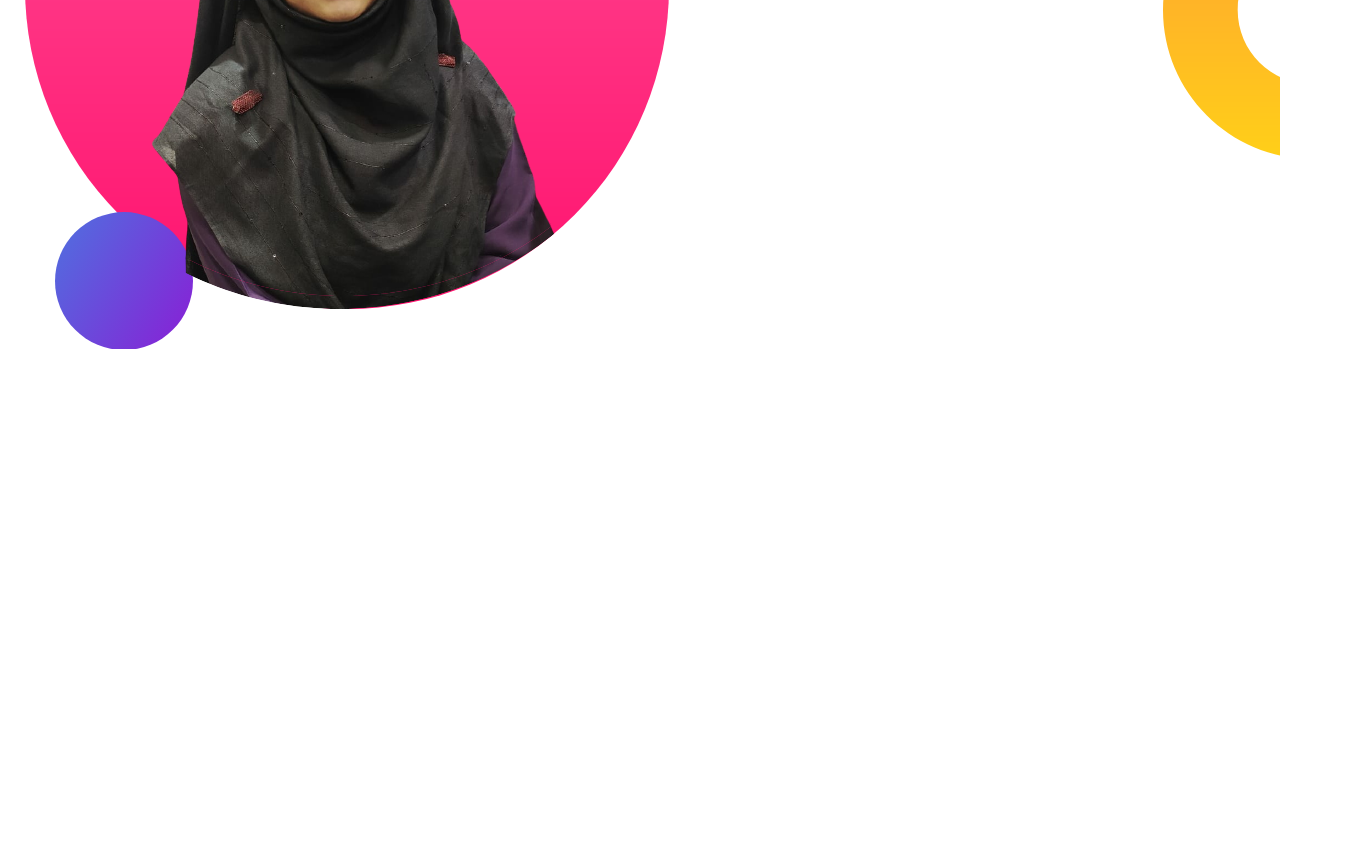
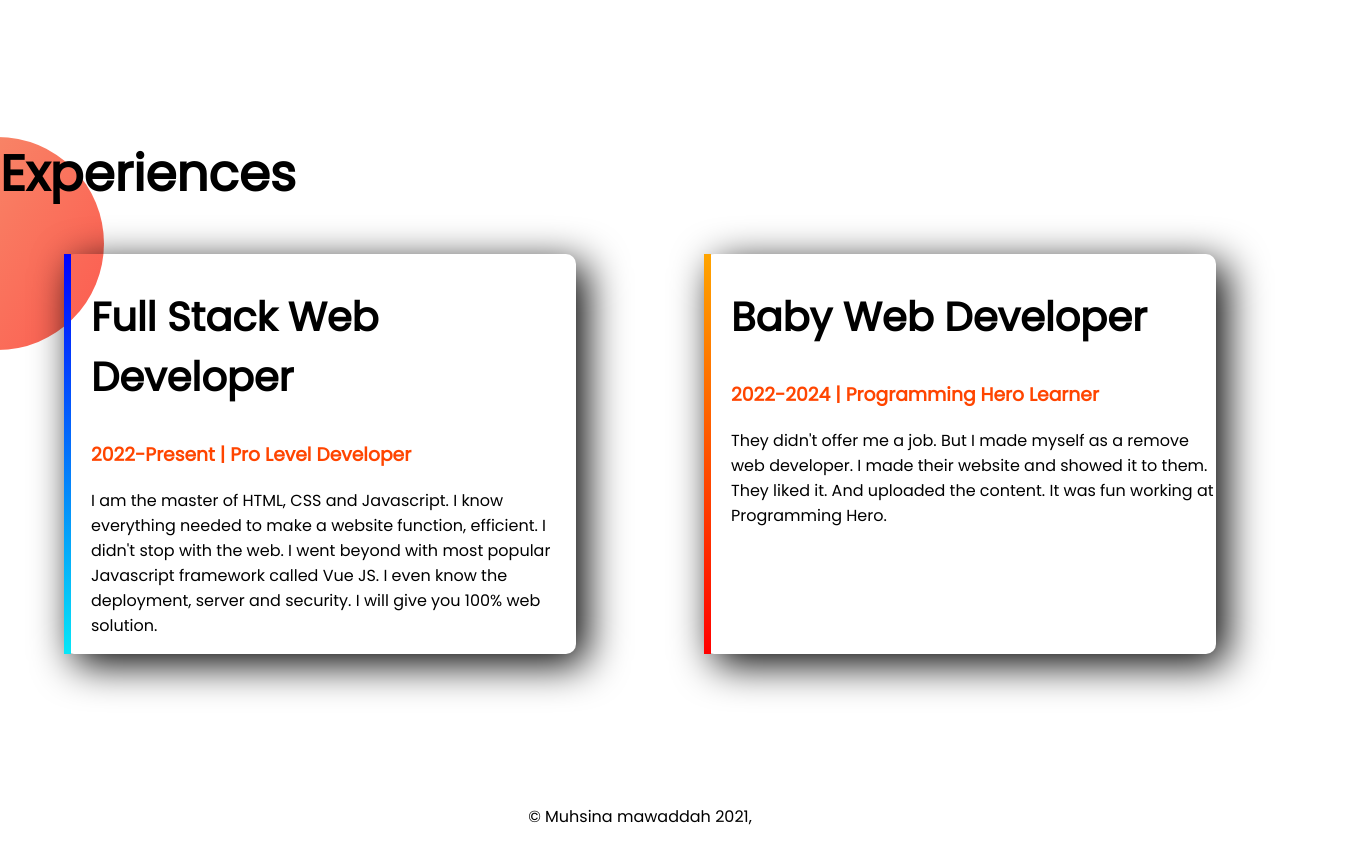
Before and after one commit to muhsina1/developer-portfolio2, a plain HTML site: page index.html in a window 1280 px wide. Shown: the part 1180-2025 px from the top of the page, 1354 px wide, since content can reach past the window. Before the commit the page ends 1686 px from the top, so only its background shows below. Drawn offline with Linux system fonts and the light colour scheme.

Commit message:
experience added

```diff
--- a/index.html
+++ b/index.html
@@ -24,7 +24,7 @@
             </div>
     </section>
     <section class=" dream-big flexible-container">
-        <div>
+        <div class="half-width">
             <img src="images/my-bg2 (1).png">
         </div>
         <div class="half-width">
@@ -34,5 +34,23 @@
             <a class="link-button" target="blank" href="">DOWNLOAD RESUME</a>
         </div>
     </section>
+    <section class="experience-area">
+        <h1>Experiences</h1>
+        <div class="flexible-container">
+            <div id="web-dev-experience" class="experience-item">
+                <h2>Full Stack Web Developer</h2>
+                <h3 class="orange-color">2022-Present | Pro Level Developer</h3>
+                <p>I am the master of HTML, CSS and Javascript. I know everything needed to make a website function, efficient. I didn't stop with the web. I went beyond with most popular Javascript framework called Vue JS. I even know the deployment, server and security. I will give you 100% web solution.</p>
+            </div>
+            <div id="baby-dev-experience" class="experience-item">
+                <h2>Baby Web Developer</h2>
+                <h3 class="orange-color">2022-2024 | Programming Hero Learner</h3>
+                <p>They didn't offer me a job. But I made myself as a remove web developer. I made their website and showed it to them. They liked it. And uploaded the content. It was fun working at Programming Hero.</p>
+            </div>
+        </div>
+    </section>
+    <footer>
+        <p>© Muhsina mawaddah 2021,</p>
+    </footer>
 </body>
 </html>
--- a/style.css
+++ b/style.css
@@ -4,6 +4,9 @@ body{
 }
 h1{
     font-size: 50px;
+}
+h2{
+    font-size: 40px;
 }
 .orange-color{
     color: orangered;
@@ -22,7 +25,10 @@ h1{
 }
 .half-width{
     width: 50%;
-    padding-left: 2px;
+    padding-left: 2%;
+}
+.half-width img{
+    width: 80%;
 }
 .top-banner{
     background-image: url(images/top-banner.png);
@@ -33,3 +39,28 @@ h1{
     background-repeat: no-repeat;
     background-position: right;
 }
+.experience-area{
+    background-image: url(images/exp-bg.png);
+    background-repeat: no-repeat;
+}
+.experience-item{
+    width: 40%;
+    margin-left: 5%;
+    margin-right: 5%;
+    box-shadow: 10px 10px 40px;
+    padding-left: 20px;
+    border-radius: 10px;
+}
+#web-dev-experience{
+    border-left: 7px solid;
+    border-image: linear-gradient(blue,rgb(7, 231, 247) );
+    border-image-slice: 1;
+}
+#baby-dev-experience{
+    border-left: 7px solid;
+    border-image: linear-gradient(orange, red);
+    border-image-slice: 1;
+}
+footer p{
+    text-align: center;
+}
```
